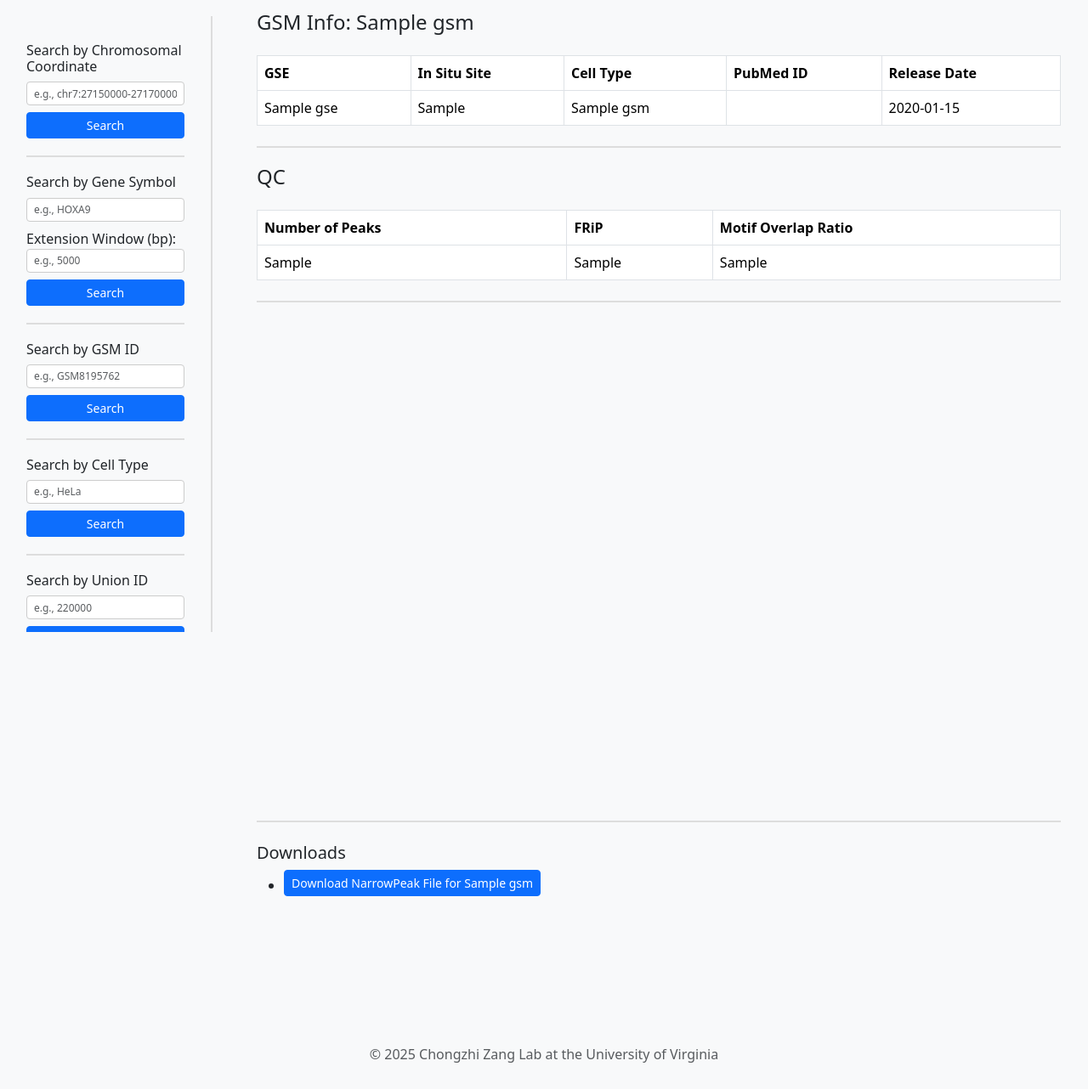
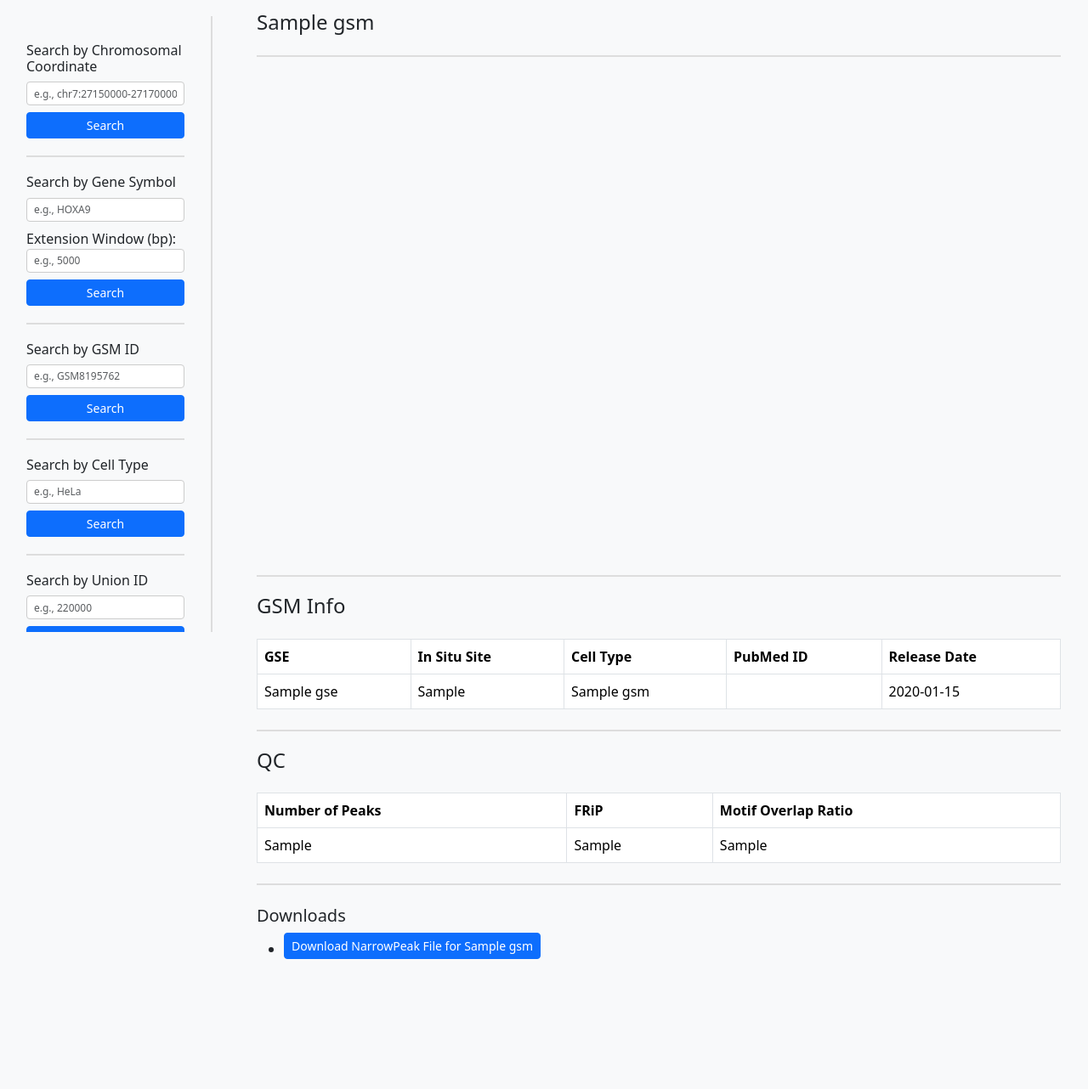
Before and after one commit to zang-lab/CTCFexplorer, a Flask app: template templates/gsm_info.html in a window 1280 px wide. Shown: the part 56-1338 px from the top of the page at 85% size. Before the commit the page ends 1309 px from the top, so only its background shows below. Run offline with Flask 2, Linux system fonts and the light colour scheme; the template is opened without the code that fills it: most values are stand-ins (such as "Sample title", 1, 10 or a date in 2020); some libraries are stand-ins or nearby versions.

Commit message:
revise IGV location

```diff
--- a/templates/gsm_info.html
+++ b/templates/gsm_info.html
@@ -127,7 +127,13 @@
             <!-- 🔥 Main Content Area -->
             <main role="main" id="main-content">
                 <div class="container my-5">
-                    <h4 class="mb-4">GSM Info: {{ gsm['GSM'] }}</h4>
+                    <h4 class="mb-4">{{ gsm['GSM'] }}</h4>
+
+                    <div class="section-divider"></div>
+                    <div id="igv-container"></div>
+                    <div class="section-divider"></div>
+
+                    <h4 class="mb-4">GSM Info</h4>
                     <div class="mb-4">
                         <table class="table table-bordered">
                             <thead>
@@ -176,9 +182,6 @@
                             </tbody>
                         </table>
                     </div>
-                    <div class="section-divider"></div>
-
-                    <div id="igv-container"></div>
                     <div class="section-divider"></div>
 
                     <h5 class="mt-4">Downloads</h5>
```
Also changed, not shown: templates/results_Gene.html (+11 -10 lines), templates/results_Loci.html (+10 -10 lines).
